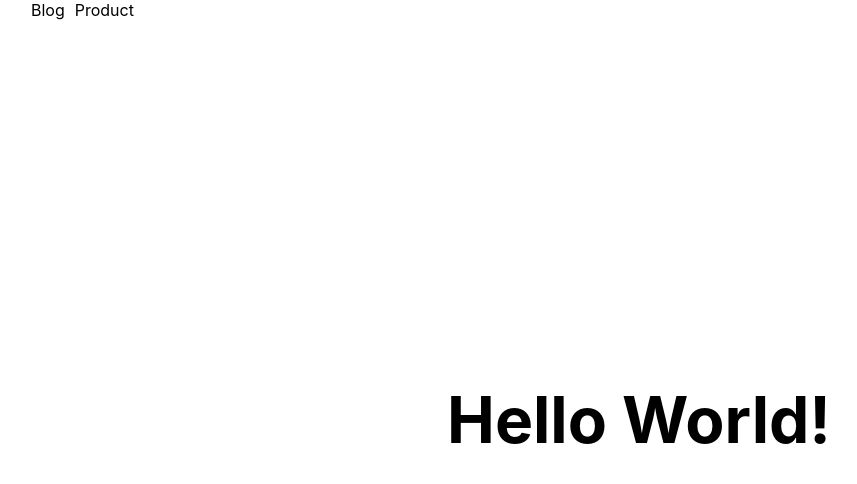
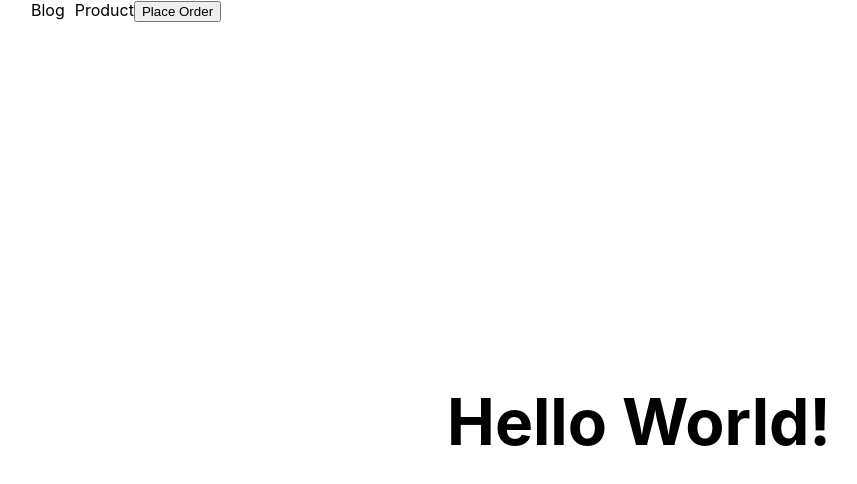
Before and after one commit to akshat-patel28/nextJs_demos, a Next.js app: page / in a window 1280 px wide. Shown: the top 484 px of the page, without its empty margins (1-858 px from the left). Built offline with nearby package versions, Linux system fonts and the light colour scheme.

Commit message:
Navigating Programmatically

```diff
--- a/pages/index.js
+++ b/pages/index.js
@@ -1,9 +1,14 @@
 import Head from "next/head";
 import Image from "next/image";
 import Link from "next/link";
+import { useRouter } from "next/router";
 import styles from "../styles/Home.module.css";
 
 export default function Home() {
+  const router = useRouter();
+  const handleClick = () => {
+    router.push("/product");
+  };
   return (
     <div className={styles.container}>
       <Head>
@@ -17,6 +22,7 @@ export default function Home() {
           <Link style={{ marginLeft: "10px" }} href="/product">
             Product
           </Link>
+          <button onClick={handleClick}>Place Order</button>
         </nav>
       </header>
       <main className={styles.main}>
```
